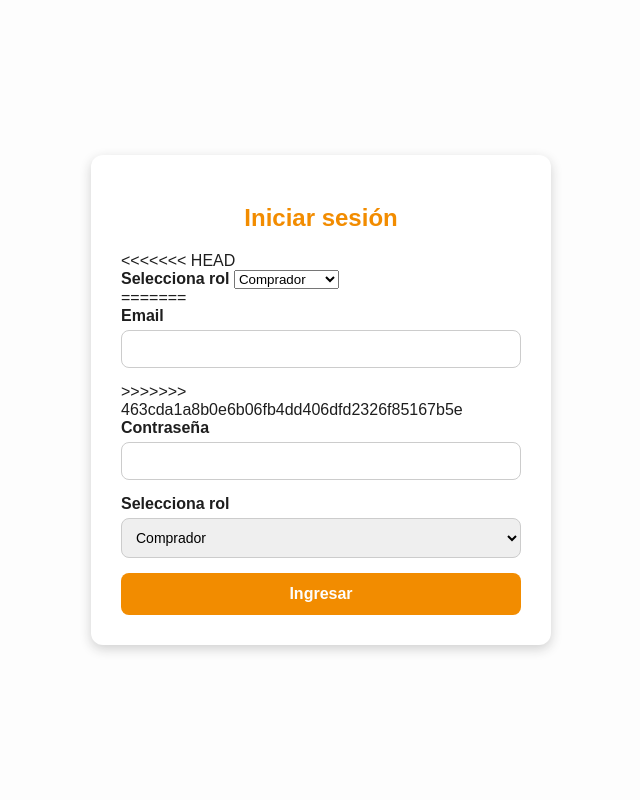
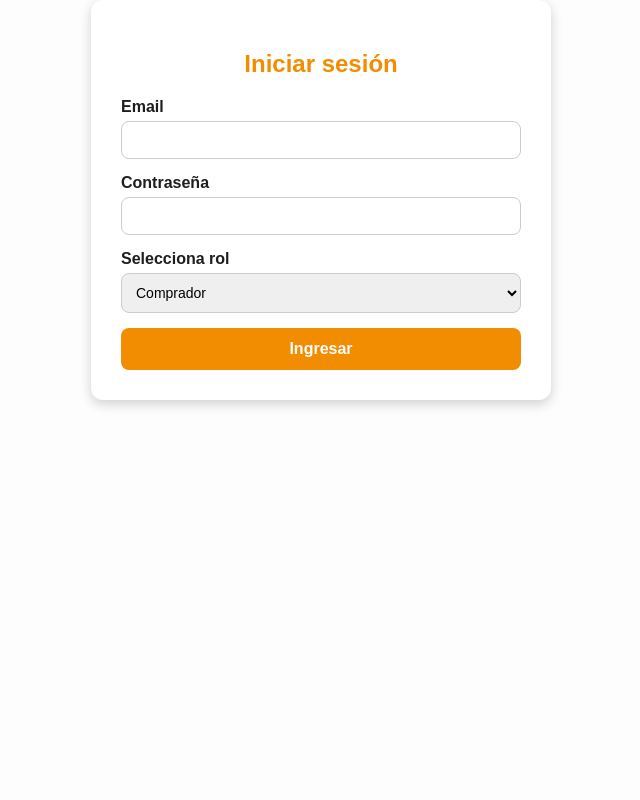
Before and after one commit to ema-code1/mpd, a CodeIgniter 4 app: the page made by app/Views/auth/login.php in a window 1280 px wide. Shown: the whole page, without its empty margins (319-959 px from the left). Run offline with PHP 8.4 and a stand-in for CodeIgniter, Linux system fonts and the light colour scheme; the template is opened without the code that fills it, so the values that code supplies are empty; some libraries are stand-ins or nearby versions.

Commit message:
arregle algo

```diff
--- a/app/Views/auth/login.php
+++ b/app/Views/auth/login.php
@@ -18,21 +18,10 @@
         <?php if(session()->getFlashdata('success')): ?>
             <div class="alert alert-success"><?= session()->getFlashdata('success') ?></div>
         <?php endif; ?>
-
-<<<<<<< HEAD
-      <div class="mb-3">
-    <label class="form-label">Selecciona rol</label>
-    <select id="loginRole" name="role" class="form-select">
-        <option value="comprador">Comprador</option>
-        <option value="administrador">Administrador</option>
-    </select>
-</div>
-
-<div id="loginAdminDiv" class="mb-3" style="display:none;">
-    <label class="form-label">Clave de administrador</label>
+    <div id="loginAdminDiv" class="mb-3" style="display:none;">
+     <label class="form-label">Clave de administrador</label>
     <input class="form-control" type="password" name="admin_key">
-</div>
-=======
+    </div>
         <form action="<?= site_url('login-post') ?>" method="post" novalidate>
             <?= csrf_field() ?>
 
@@ -40,8 +29,6 @@
                 <label class="form-label">Email</label>
                 <input class="styled-input" type="email" name="email" value="<?= old('email') ?>">
             </div>
->>>>>>> 463cda1a8b0e6b06fb4dd406dfd2326f85167b5e
-
             <div class="form-group">
                 <label class="form-label">Contraseña</label>
                 <input class="styled-input" type="password" name="password">
@@ -68,7 +55,6 @@
 
 <script>
 document.addEventListener('DOMContentLoaded', function(){
-<<<<<<< HEAD
   const loginRole = document.getElementById('loginRole');
   const loginAdminDiv = document.getElementById('loginAdminDiv');
 
@@ -77,7 +63,6 @@ document.addEventListener('DOMContentLoaded', function(){
   }
   loginRole.addEventListener('change', toggleAdminLogin);
   toggleAdminLogin();
-=======
     const loginRole = document.getElementById('loginRole');
     const loginVendorDiv = document.getElementById('loginVendorDiv');
 
@@ -86,7 +71,6 @@ document.addEventListener('DOMContentLoaded', function(){
     }
     loginRole.addEventListener('change', toggleVendorLogin);
     toggleVendorLogin();
->>>>>>> 463cda1a8b0e6b06fb4dd406dfd2326f85167b5e
 });
 </script>
 
--- a/public/styles/login.css
+++ b/public/styles/login.css
@@ -12,7 +12,6 @@ body.login-body {
     display: flex;
     justify-content: center;
     align-items: center;
-    height: 100vh;
 }
 
 /* Caja de login */
```
Also changed, not shown: public/styles/register.css (+0 -9 lines).
